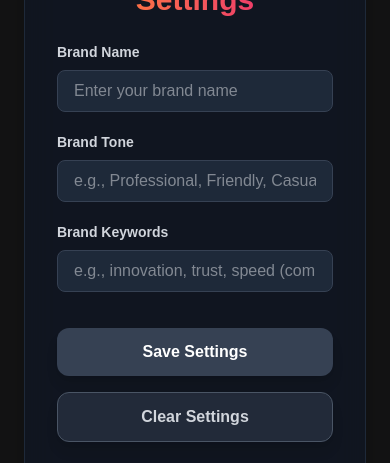
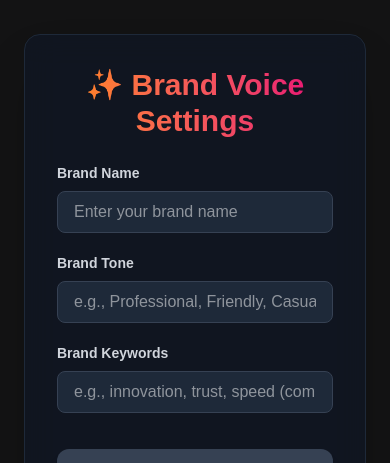
Before and after one commit to RedPanda-08/AI-Content-Generator, a Next.js app: page /dashboard/settings in a window 390 px wide. Shown: the part 143-606 px from the top of the page. Built offline with nearby package versions, Linux system fonts and the light colour scheme; no server answers.

Commit message:
Mobile Responsive

```diff
--- a/app/dashboard/calendar/page.tsx
+++ b/app/dashboard/calendar/page.tsx
@@ -111,7 +111,8 @@ export default function CalendarPage() {
 
   return (
     <div className="w-full min-h-[100svh] overflow-y-auto scrollbar-thin scrollbar-thumb-neutral-700 scrollbar-track-transparent hover:scrollbar-thumb-neutral-600">
-      <div className="max-w-6xl mx-auto px-4 sm:px-6 lg:px-8 py-4 sm:py-6 relative">
+      <div className="max-w-6xl mx-auto px-4 sm:px-6 lg:px-8 pt-22 pb-6 sm:py-6 relative">
+
         {/* Success Toast */}
         {showSuccess && (
           <div className="fixed top-4 right-4 sm:top-6 sm:right-6 z-50 animate-in fade-in slide-in-from-top-5 duration-300">
@@ -128,7 +129,7 @@ export default function CalendarPage() {
         )}
 
         {/* Header */}
-        <div className="flex flex-col sm:flex-row sm:items-center sm:justify-between gap-4 mb-6 sm:mb-8 pl-12 sm:pl-0">
+        <div className="flex flex-col sm:flex-row sm:items-center sm:justify-between gap-4 mb-6 sm:mb-8">
           <div>
             <h1 className="text-2xl sm:text-3xl font-bold text-white flex items-center gap-2 sm:gap-3">
               <CalendarIcon className="w-6 h-6 sm:w-8 sm:h-8 text-orange-500" />
--- a/app/dashboard/history/page.tsx
+++ b/app/dashboard/history/page.tsx
@@ -59,9 +59,8 @@ export default function HistoryPage() {
 
   return (
     <div className="w-full min-h-[100svh] overflow-y-auto scrollbar-thin scrollbar-thumb-neutral-700 scrollbar-track-transparent hover:scrollbar-thumb-neutral-600">
-      <div className="max-w-5xl mx-auto px-4 sm:px-6 lg:px-8 py-6 sm:py-8">
-        {/* Header */}
-        <div className="mb-6 sm:mb-8 pl-12 sm:pl-0">
+      <div className="max-w-5xl mx-auto px-4 sm:px-6 lg:px-8 pt-22 pb-6 sm:py-8">
+        <div className="mb-6 sm:mb-8">
           <h1 className="text-2xl sm:text-3xl font-bold text-white mb-2">Content History</h1>
           <p className="text-sm sm:text-base text-gray-400">View and manage your previously generated content</p>
         </div>
--- a/app/dashboard/settings/page.tsx
+++ b/app/dashboard/settings/page.tsx
@@ -25,8 +25,6 @@ export default function SettingsPage() {
     };
     fetchProfile();
   }, []);
-
-  // --- UPDATED: Extracted save logic into a reusable function ---
   const performSave = async (name: string, tone: string, keywords: string) => {
     setMessage('');
     setIsSaving(true);
@@ -65,7 +63,7 @@ export default function SettingsPage() {
     setBrandTone('');
     setBrandKeywords('');
     await performSave('', '', '');
-    setMessage(' Brand Voice settings cleared successfully!');
+    setMessage('✅ Brand Voice settings cleared successfully!');
   };
 
   if (loading) {
@@ -77,8 +75,8 @@ export default function SettingsPage() {
   }
 
   return (
-    <div className="w-full min-h-[100svh] flex justify-center p-6 overflow-y-auto">
-        <div className="w-full max-w-2xl bg-gray-900/60 backdrop-blur-lg rounded-2xl p-8 shadow-2xl border border-gray-800 my-8">
+    <div className="w-full min-h-[100svh] flex justify-center p-6 pt-24 sm:pt-6 overflow-y-auto">
+        <div className="w-full max-w-2xl bg-gray-900/60 backdrop-blur-lg rounded-2xl p-8 shadow-2xl border border-gray-800 my-auto sm:my-8 h-fit">
             <h1 className="text-3xl font-bold mb-6 text-center bg-gradient-to-r from-orange-400 to-pink-600 bg-clip-text text-transparent">
             ✨ Brand Voice Settings
             </h1>
@@ -92,7 +90,7 @@ export default function SettingsPage() {
                   type="text"
                   value={brandName}
                   onChange={(e) => setBrandName(e.target.value)}
-                  className="w-full px-4 py-2 rounded-lg bg-gray-800 border border-gray-700 focus:ring-2 focus:ring-orange-500 focus:outline-none"
+                  className="w-full px-4 py-2 rounded-lg bg-gray-800 border border-gray-700 focus:ring-2 focus:ring-orange-500 focus:outline-none text-white"
                   placeholder="Enter your brand name"
                 />
             </div>
@@ -104,7 +102,7 @@ export default function SettingsPage() {
                   type="text"
                   value={brandTone}
                   onChange={(e) => setBrandTone(e.target.value)}
-                  className="w-full px-4 py-2 rounded-lg bg-gray-800 border border-gray-700 focus:ring-2 focus:ring-pink-500 focus:outline-none"
+                  className="w-full px-4 py-2 rounded-lg bg-gray-800 border border-gray-700 focus:ring-2 focus:ring-pink-500 focus:outline-none text-white"
                   placeholder="e.g., Professional, Friendly, Casual"
                 />
             </div>
@@ -116,12 +114,12 @@ export default function SettingsPage() {
                   type="text"
                   value={brandKeywords}
                   onChange={(e) => setBrandKeywords(e.target.value)}
-                  className="w-full px-4 py-2 rounded-lg bg-gray-800 border border-gray-700 focus:ring-2 focus:ring-purple-500 focus:outline-none"
+                  className="w-full px-4 py-2 rounded-lg bg-gray-800 border border-gray-700 focus:ring-2 focus:ring-purple-500 focus:outline-none text-white"
                   placeholder="e.g., innovation, trust, speed (comma separated)"
                 />
             </div>
 
-            {/* --- UPDATED: Button Row --- */}
+            {/* --- Button Row --- */}
             <div className="flex flex-col sm:flex-row gap-4 mt-4">
               {/* Save Button */}
               <button
@@ -143,7 +141,7 @@ export default function SettingsPage() {
                       'Save Settings'
                   )}
               </button>
-              {/* NEW: Clear Button */}
+              {/* Clear Button */}
               <button
                   onClick={handleClear}
                   disabled={isSaving}
```
Also changed, not shown: components/FeedbackWidget.tsx (+2 -8 lines).
